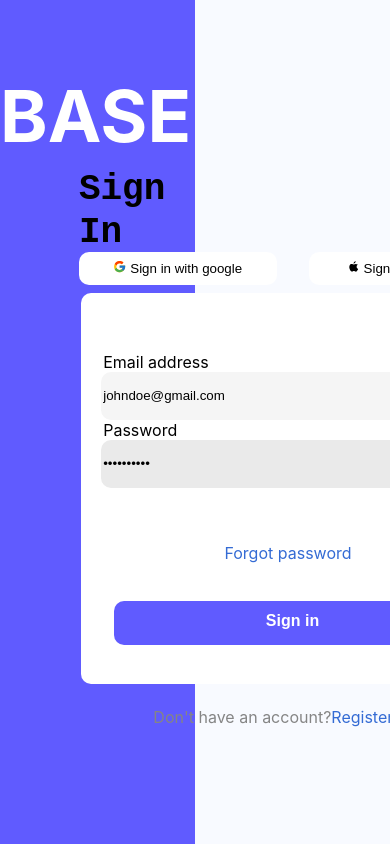
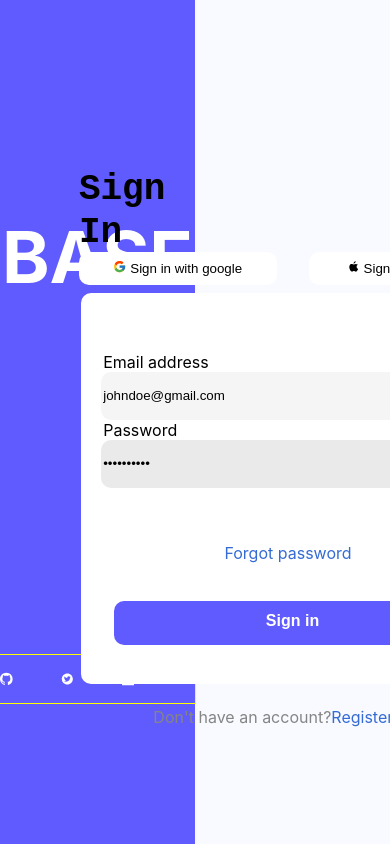
Before and after one commit to Abhishekr2122/openinapp-assignment, a React (Create React App) app: page / in a window 390 px wide. Shown: the top 844 px of the page. Built offline with nearby package versions, Linux system fonts and the light colour scheme.

Commit message:
making the footer component responsive

```diff
--- a/src/pages/Login.js
+++ b/src/pages/Login.js
@@ -5,6 +5,7 @@ import { RxDiscordLogo } from "react-icons/rx";
 import { FcGoogle } from "react-icons/fc";
 import { TiVendorApple } from "react-icons/ti";
 import { useNavigate } from "react-router-dom";
+import "./login.css";
 
 export default function Login({ setSignedIn }) {
   const navigate = useNavigate();
@@ -24,7 +25,8 @@ export default function Login({ setSignedIn }) {
           height: "100vh",
           display: "flex",
           flexDirection: "column",
-          justifyContent: "space-between",
+          alignItems: "center",
+          justifyContent: "space-around",
           backgroundColor: "#605BFF",
         }}
       >
@@ -37,20 +39,22 @@ export default function Login({ setSignedIn }) {
             fontSize: "72px",
             lineHeight: "87.77px",
             color: "#FFFFFF",
+            textAlign: "center",
           }}
         >
           BASE
         </p>
         <div
-          style={{
-            width: "99.8%",
-            height: "48px",
-
-            display: "flex",
-            alignItems: "center",
-            justifyContent: "center",
-            gap: "8rem",
-          }}
+          // style={{
+          //   width: "99.8%",
+          //   height: "48px",
+          //   border: "1px solid yellow",
+          //   display: "flex",
+          //   alignItems: "center",
+          //   justifyContent: "center",
+          //   gap: "8rem",
+          // }}
+          className="footer"
         >
           <BsGithub
             style={{
--- /dev/null
+++ b/src/pages/login.css
@@ -0,0 +1,27 @@
+.footer {
+  width: 99.8%;
+  height: 48px;
+  border: 1px solid yellow;
+  display: flex;
+  align-items: center;
+  justify-content: center;
+  gap: 8rem;
+}
+
+@media screen and (max-width: 1141.6px) {
+  .footer {
+    gap: 7rem;
+  }
+}
+
+@media screen and (max-width: 1015.2px) {
+  .footer {
+    gap: 5rem;
+  }
+}
+
+@media screen and (max-width: 826.4px) {
+  .footer {
+    gap: 3rem;
+  }
+}
```
